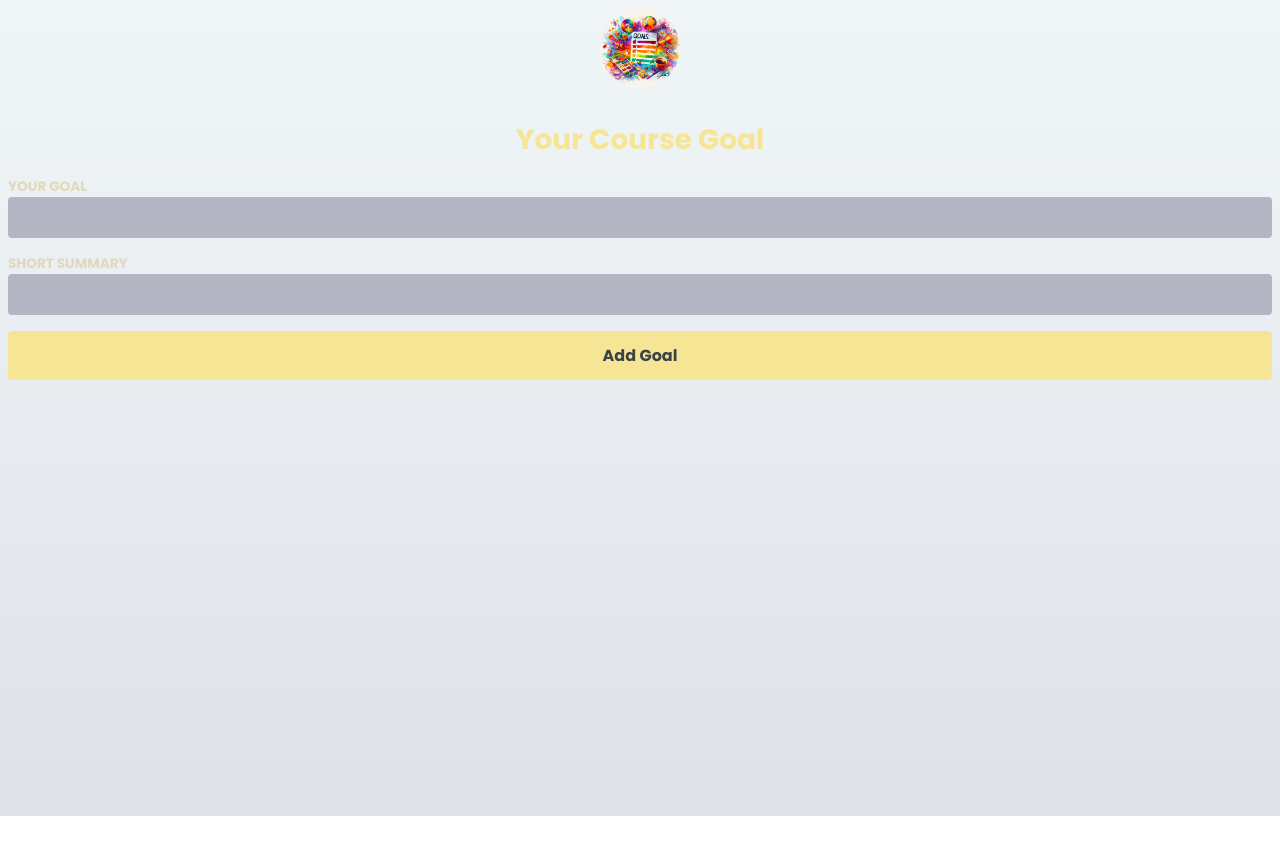
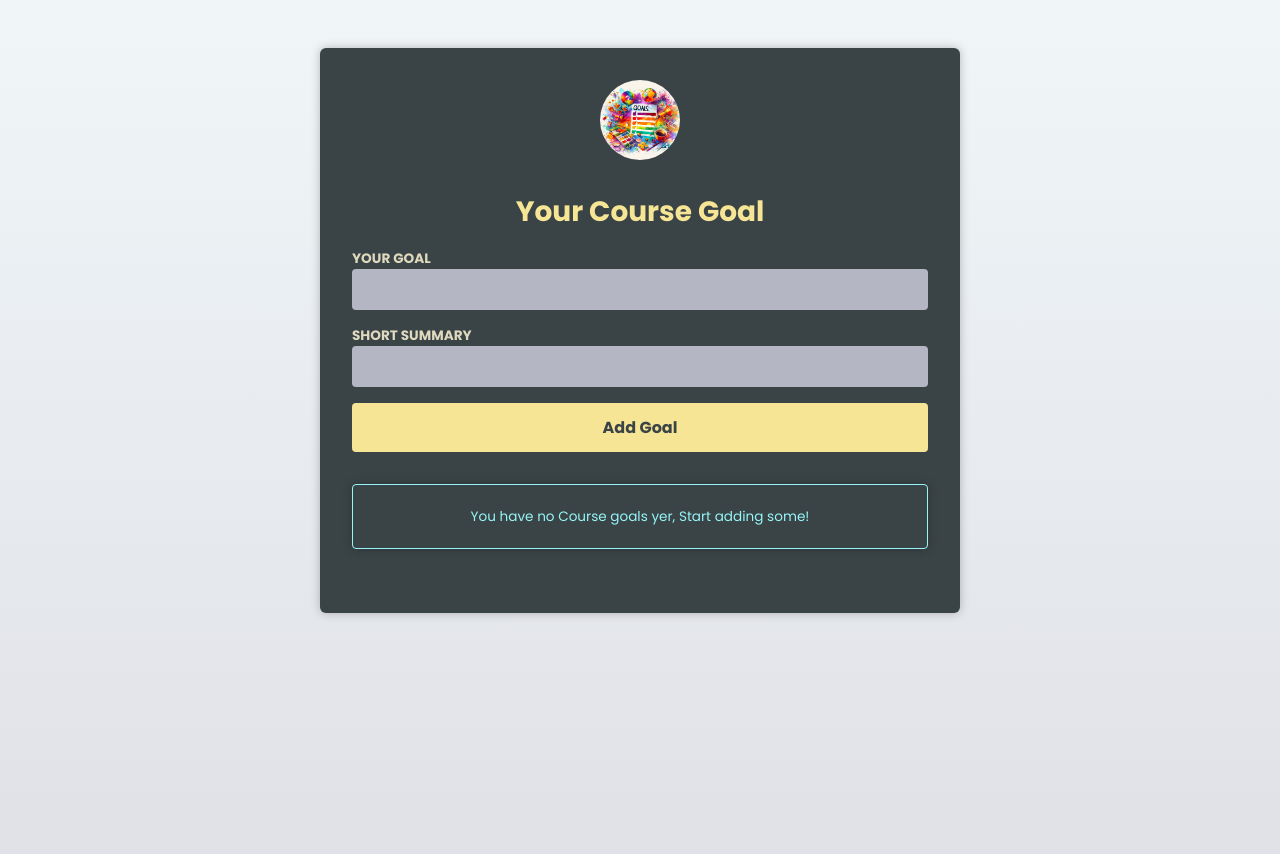
Before and after one commit to lucaza21/course_goal_app, a React (Vite) app in the folder 2.FirstProject/react-ts-basics/: page / in a window 1280 px wide. Before the commit the page ends 816 px from the top, so only its background shows below. Built offline with nearby package versions, Linux system fonts and the light colour scheme.

Commit message:
Func - <InfoBox /> conditional rendering

```diff
--- a/2.FirstProject/react-ts-basics/src/App.tsx
+++ b/2.FirstProject/react-ts-basics/src/App.tsx
@@ -32,7 +32,7 @@
       setGoals(prevGoals => prevGoals.filter( (goal) => goal.id != id))
     }
   return (
-    <>
+    <main>
       <Header image={{src: goalsImg, alt:"A list of goals"}}>
        <h1> Your Course Goal </h1>
       </Header>
@@ -40,7 +40,7 @@
       <NewGoal onAddGoal={handleAddGoal}/>
       <CourseGoalList goals={goals} onDeleteGoal={handleDeleteGoal} />
 
-    </>
+    </main>
   )
 }
 
--- a/2.FirstProject/react-ts-basics/src/components/CourseGoalList.tsx
+++ b/2.FirstProject/react-ts-basics/src/components/CourseGoalList.tsx
@@ -1,21 +1,45 @@
+import type { ReactNode } from 'react';
 import { type CourseGoal as CGoal } from '../App';
 import CourseGoal from "./CourseGoal";
+import InfoBox from './InfoBox';
 type CourseGoalListProps = {
     goals: CGoal[]
     onDeleteGoal: (id :number) => void
 }
 
 function CourseGoalList( {goals, onDeleteGoal}: CourseGoalListProps ) {
+
+  if (goals.length === 0){
+    return (
+        <InfoBox mode="hint">
+            You have no Course goals yer, Start adding some!
+        </InfoBox>
+    )
+  }
+
+  let warningBox: ReactNode;
+
+  if (goals.length >= 4) {
+    warningBox = (
+        <InfoBox mode="warning">
+            You have no Course goals yet, Start adding some!
+        </InfoBox>
+    )
+  }
   return (
-   <ul>
+    <>
+    {warningBox}
+    <ul>
         {goals.map( (goal) => (
-          <li key={goal.id}>
+            <li key={goal.id}>
             <CourseGoal id={goal.id} title={goal.title} onDelete={onDeleteGoal}>
               <p>{goal.description}</p>
             </CourseGoal>
           </li>
         ))}
-      </ul>
+    </ul>
+    </>
+
   )
 }
 
--- /dev/null
+++ b/2.FirstProject/react-ts-basics/src/components/InfoBox.tsx
@@ -0,0 +1,25 @@
+import type { ReactNode } from "react"
+
+type InfoBoxProps = {
+    mode: "hint" | "warning",
+    children: ReactNode
+}
+
+function InfoBox({mode, children}: InfoBoxProps) {
+  // info. warning
+  if (mode == "hint"){
+    return (
+    <aside className="infobox infobox-hint">
+        <p>{children}</p>
+    </aside>
+  )}
+
+  return (
+    <aside className="infobox infobox-warning warning--hint">
+        <h2>Warning</h2>
+        <p>{children}</p>
+    </aside>
+  )
+}
+
+export default InfoBox
--- a/2.FirstProject/react-ts-basics/src/index.css
+++ b/2.FirstProject/react-ts-basics/src/index.css
@@ -126,7 +126,31 @@
   color: #f9a73b;
 }
 
-.fallback {
+.infobox {
+  margin: 2rem 0;
+  padding: 0.5rem;
   text-align: center;
-  color: #acd1ce;
+  box-shadow: 0 0 10px rgba(0, 0, 0, 0.25);
+  font-size: 0.85rem;
+  border-radius: 4px;
 }
+
+.infobox-hint {
+  border: 1px solid #96f5f7;
+  color: #96f5f7;
+}
+
+.infobox-warning.warning--low {
+  border: 1px solid #f6d84f;
+  color: #f6d84f;
+}
+
+.infobox-warning.warning--medium {
+  border: 1px solid #f9a73b;
+  color: #f9a73b;
+}
+
+.infobox-warning.warning--high {
+  border: 1px solid #f97373;
+  color: #f97373;
+}
```
